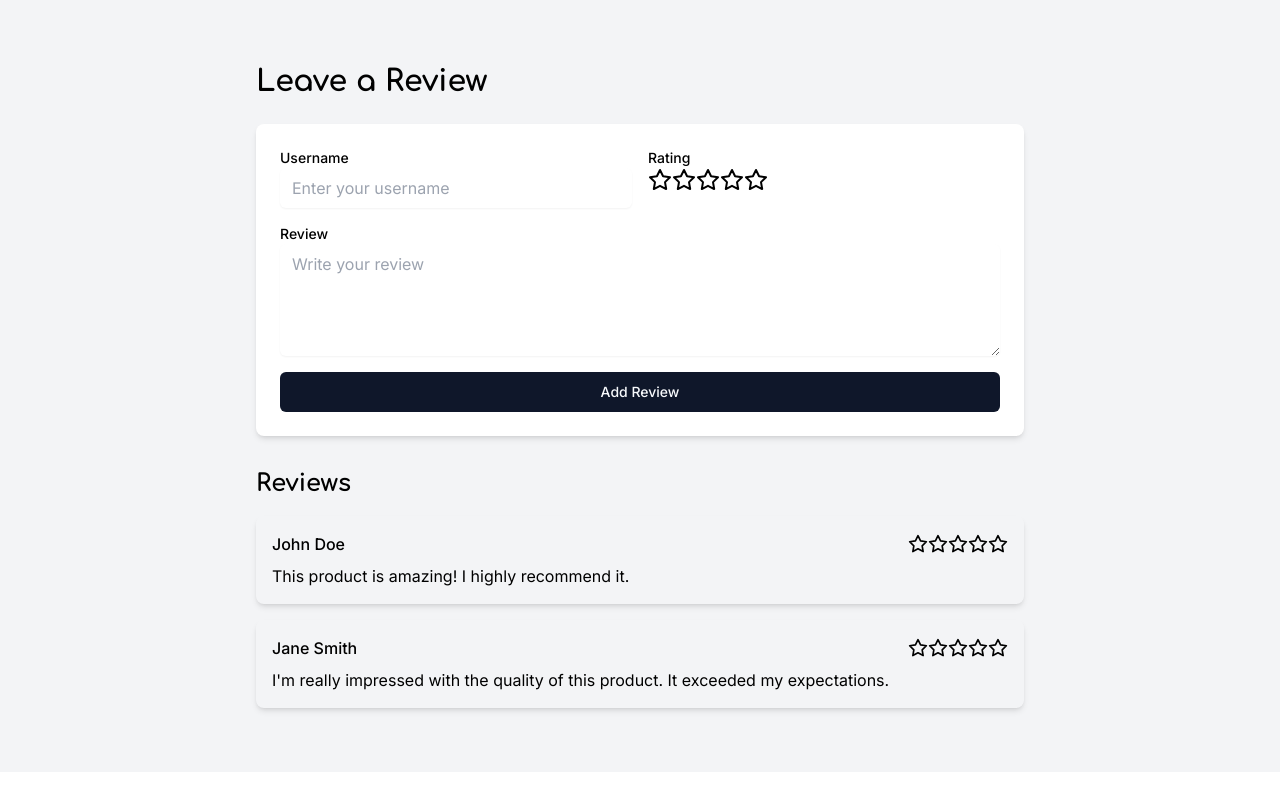
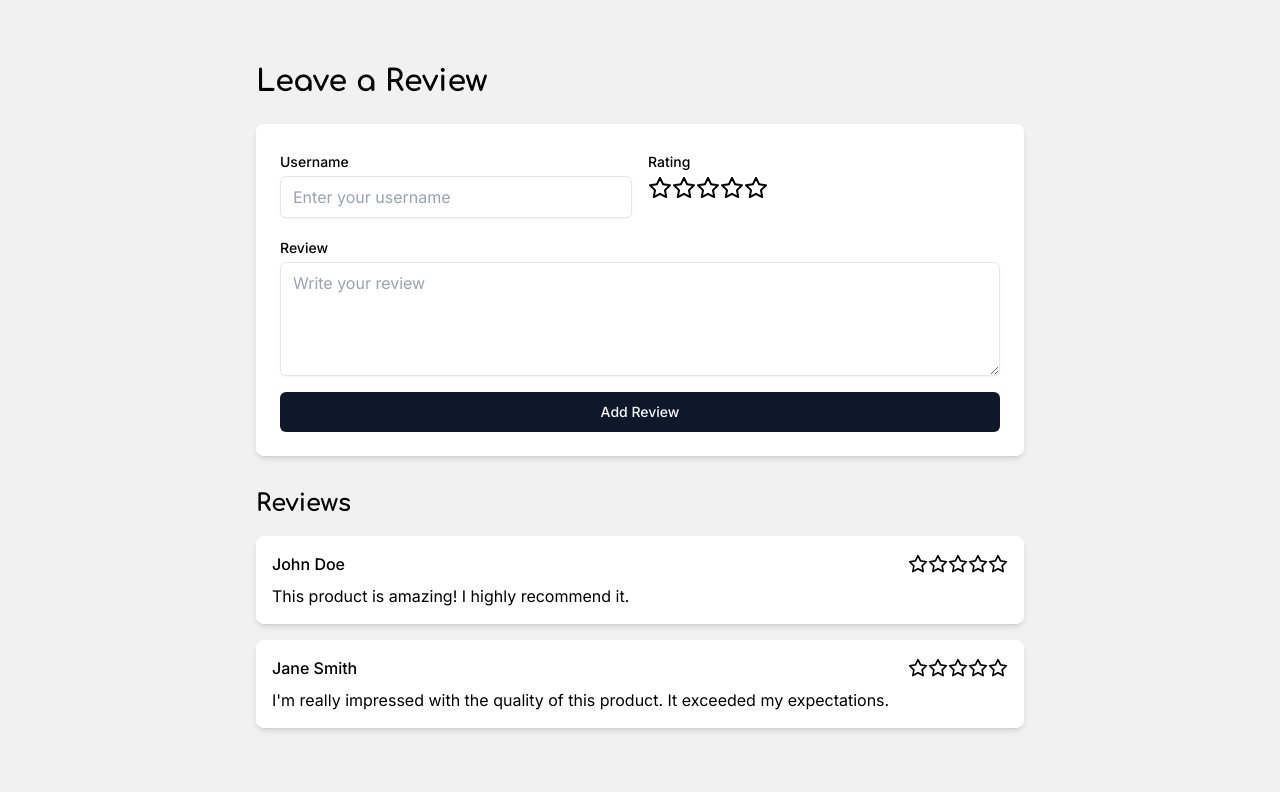
Before and after one commit to toastmaster-Pritam/Amazon-Hackon-24, a Next.js app in the folder amazon-frontend/: page /review in a window 1280 px wide. Built offline with nearby package versions, Linux system fonts and the light colour scheme; a web font is replaced by a local one.

Commit message:
added review page

```diff
--- a/amazon-frontend/src/app/manufacturer/page.jsx
+++ b/amazon-frontend/src/app/manufacturer/page.jsx
@@ -27,19 +27,10 @@ export default function Component() {
     }
 
     try {
-      const response = await axios.get(`${process.env.NEXT_PUBLIC_BACKEND_URL}/api/brand/all/${account}`);
-      console.log("Response data:", response.data);
-
-      if (response.data.success && Array.isArray(response.data.brands) && response.data.brands.length > 0) {
-        // Parse the response data
-        const parsedBrands = response.data.brands[0].map(brandArray => ({
-          id: brandArray[0],
-          name: brandArray[1],
-          logoUrl: brandArray[2] || "/placeholder.svg",
-        }));
-
-        setBrands(parsedBrands);
-      }
+      const res = await axios.get(
+        `${process.env.NEXT_PUBLIC_BACKEND_URL}/api/brand/all/${account}`
+      );
+      console.log("Response data:", res.data);
     } catch (error) {
       console.error("Error fetching brands:", error);
     }
@@ -52,7 +43,9 @@ export default function Component() {
   return (
     <div className="grid min-h-screen w-full lg:grid-cols-[220px_1fr]">
       <div
-        className={`border-r bg-muted/40 lg:block ${isSidebarOpen ? "block" : "hidden"}`}
+        className={`border-r bg-muted/40 lg:block ${
+          isSidebarOpen ? "block" : "hidden"
+        }`}
       >
         <div className="flex h-full max-h-screen flex-col gap-2">
           <div className="flex h-[60px] items-center border-b px-6">
@@ -140,7 +133,9 @@ export default function Component() {
                           className="aspect-square rounded-md object-contain"
                         />
                       </TableCell>
-                      <TableCell className="font-medium">{brand.name}</TableCell>
+                      <TableCell className="font-medium">
+                        {brand.name}
+                      </TableCell>
                       <TableCell>{brand.id}</TableCell>
                       <TableCell>
                         <Link
--- a/amazon-frontend/src/app/review/page.jsx
+++ b/amazon-frontend/src/app/review/page.jsx
@@ -1,6 +1,6 @@
 /**
  * v0 by Vercel.
- * @see https://v0.dev/t/G8pHEppWTUB
+ * @see https://v0.dev/t/POcuX7mu22j
  * Documentation: https://v0.dev/docs#integrating-generated-code-into-your-nextjs-app
  */
 "use client"
@@ -32,13 +32,13 @@ export default function Component() {
     setReview("")
   }
   return (
-    <div className="container mx-auto px-4 py-12 md:px-6 lg:py-16 bg-gray-100">
+    <div className="container mx-auto px-4 py-12 md:px-6 lg:py-16 bg-[#f1f1f1]">
       <div className="max-w-3xl mx-auto">
         <h1 className="text-3xl font-bold mb-6">Leave a Review</h1>
         <form className="bg-background rounded-lg shadow-md p-6 space-y-4 bg-white" onSubmit={handleSubmit}>
           <div className="grid grid-cols-1 sm:grid-cols-2 gap-4">
             <div>
-              <label htmlFor="username" className="block text-sm font-medium text-foreground">
+              <label htmlFor="username" className="block text-sm font-medium text-foreground py-1">
                 Username
               </label>
               <input
@@ -46,12 +46,12 @@ export default function Component() {
                 id="username"
                 value={username}
                 onChange={(e) => setUsername(e.target.value)}
-                className="block w-full rounded-md border-input bg-background px-3 py-2 text-foreground shadow-sm focus:border-primary focus:outline-none focus:ring-1 focus:ring-primary"
+                className="block w-full rounded-md border border-input bg-background px-3 py-2 text-foreground shadow-sm focus:border-primary focus:outline-none focus:ring-1 focus:ring-primary"
                 placeholder="Enter your username"
               />
             </div>
             <div>
-              <label htmlFor="rating" className="block text-sm font-medium text-foreground">
+              <label htmlFor="rating" className="block text-sm font-medium text-foreground py-1">
                 Rating
               </label>
               <div className="flex items-center">
@@ -66,7 +66,7 @@ export default function Component() {
             </div>
           </div>
           <div>
-            <label htmlFor="review" className="block text-sm font-medium text-foreground">
+            <label htmlFor="review" className="block text-sm font-medium text-foreground py-1">
               Review
             </label>
             <textarea
@@ -74,7 +74,7 @@ export default function Component() {
               rows={4}
               value={review}
               onChange={(e) => setReview(e.target.value)}
-              className="block w-full rounded-md border-input bg-background px-3 py-2 text-foreground shadow-sm focus:border-primary focus:outline-none focus:ring-1 focus:ring-primary"
+              className="block w-full rounded-md border border-input bg-background px-3 py-2 text-foreground shadow-sm focus:border-primary focus:outline-none focus:ring-1 focus:ring-primary"
               placeholder="Write your review"
             />
           </div>
@@ -86,7 +86,7 @@ export default function Component() {
           <h2 className="text-2xl font-bold mb-4">Reviews</h2>
           <div className="space-y-4">
             {reviews.map((review, index) => (
-              <div key={index} className="bg-background rounded-lg shadow-md p-4">
+              <div key={index} className="bg-background rounded-lg shadow-md p-4 bg-white">
                 <div className="flex items-center justify-between mb-2">
                   <div className="font-medium">{review.username}</div>
                   <div className="flex items-center">
```
Also changed, not shown: 1 other file (tests, documents, lock files or other folders).
